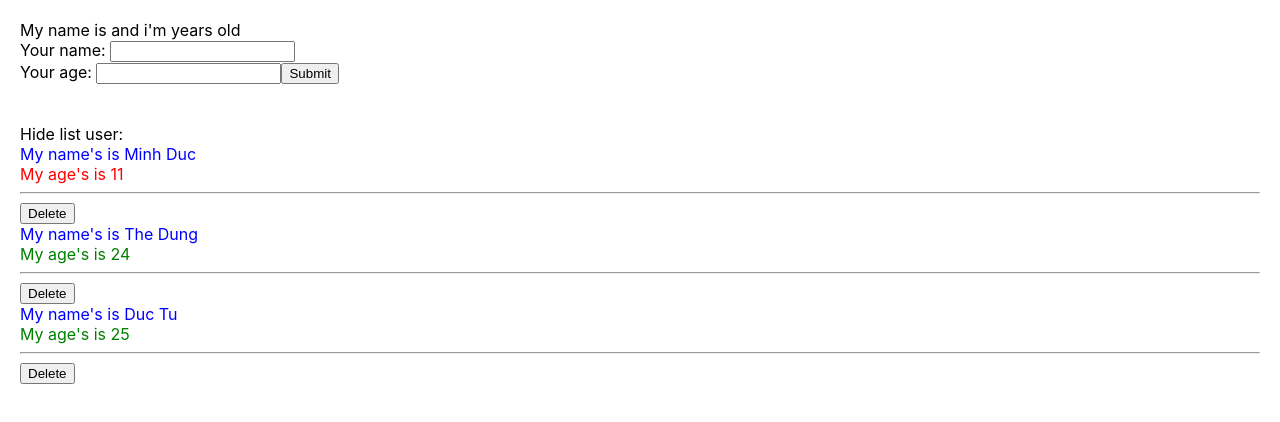
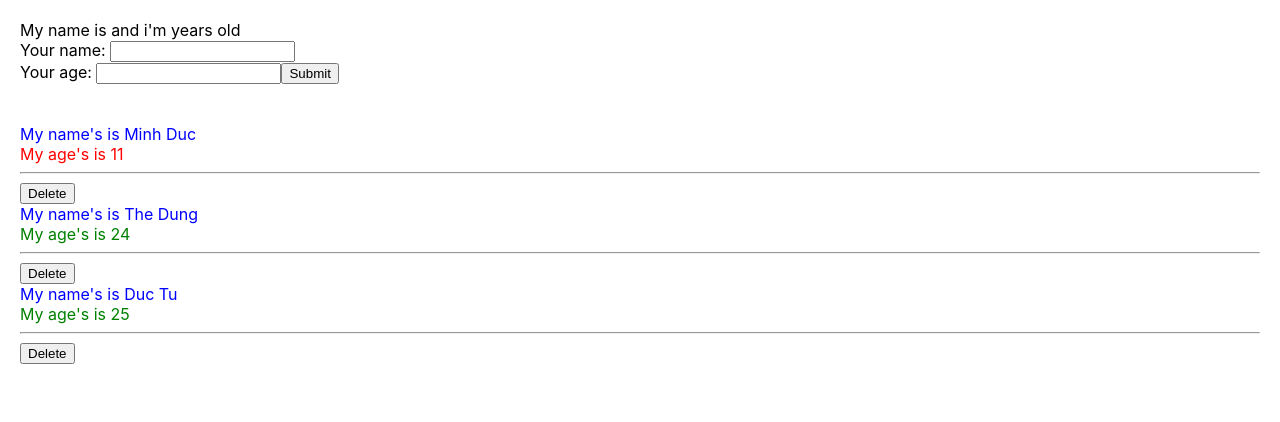
Before and after one commit to b0y0n1jne119/test-demo-react, a React (Create React App) app: page / in a window 1280 px wide. Shown: the top 422 px of the page. Built offline with nearby package versions, Linux system fonts and the light colour scheme.

Commit message:
video 34

```diff
--- a/src/components/DisplayInfor.js
+++ b/src/components/DisplayInfor.js
@@ -2,51 +2,44 @@
 import './DisplayInfor.scss';
 // import screen from './../logo.svg';
 
-class DisplayInfor extends React.Component {
-    constructor(props) {
-        console.log(">>> call constructor: 1")
-        super(props);
-        this.state = {
-            isShowListUser: true
-        }
-    }
+// class DisplayInfor extends React.Component {
 
-    componentDidMount() {
-        console.log('>>> Caall me did mount')
-        setTimeout(() => {
-            document.title = 'Virgo'
-        }, 3000);
-    }
 
-    componentDidUpdate(prevProps, prevState, snapshot) {
-        console.log('>>> call me update', this.props, prevProps)
-        if (this.props.listUsers !== prevProps.listUsers) {
-            if (this.props.listUsers.length === 5) {
-                alert('You got 5 users')
-            }
-        }
-    }
+//     render() {
+//         console.log(">>> Call me render")
+//         //destructuring array / object
+//         const { listUsers } = this.props; //object
+//         //props => viết tắt của properties
+//         return (
+//             <div className="display-infor-container">
 
-    handleShowHide = () => {
-        this.setState({
-            isShowListUser: !this.state.isShowListUser
-        })
-    }
+//                 {true &&
+//                     <>
+//                         {listUsers.map((user, index) => {
+//                             return (
+//                                 <div key={user.id} className={+user.age > 18 ? "green" : "red"} >
+//                                     <div style={{ color: 'blue' }}>My name's is {user.name}</div>
+//                                     <div>My age's is {user.age}</div>
+//                                     <hr />
+//                                     <div>
+//                                         <button onClick={() => this.props.handleDeleteUser(user.id)}>Delete </button>
+//                                     </div>
+//                                 </div>
+//                             )
+//                         })}
+//                     </>
+//                 }
+//             </div>
+//         )
+//     }
+// }
 
-    render() {
-        console.log(">>> Call me render")
-        //destructuring array / object
-        const { listUsers } = this.props; //object
-        //props => viết tắt của properties
+const DisplayInfor = (props) => {
+    const { listUsers } = props; //object
     return (
         <div className="display-infor-container">
-                {/* <img src={screen} /> */}
-                <div>
-                    <span onClick={() => { this.handleShowHide() }}>
-                        {this.state.isShowListUser === true ? "Hide list user:" : "Show list user:"}
-                    </span>
-                </div>
-                {this.state.isShowListUser &&
+
+            {true &&
                 <>
                     {listUsers.map((user, index) => {
                         return (
@@ -55,7 +48,7 @@
                                 <div>My age's is {user.age}</div>
                                 <hr />
                                 <div>
-                                        <button onClick={() => this.props.handleDeleteUser(user.id)}>Delete </button>
+                                    <button onClick={() => props.handleDeleteUser(user.id)}>Delete </button>
                                 </div>
                             </div>
                         )
@@ -65,6 +58,5 @@
         </div>
     )
 }
-}
 
 export default DisplayInfor;
```
Lines whose indentation alone changed are shown as unchanged.
